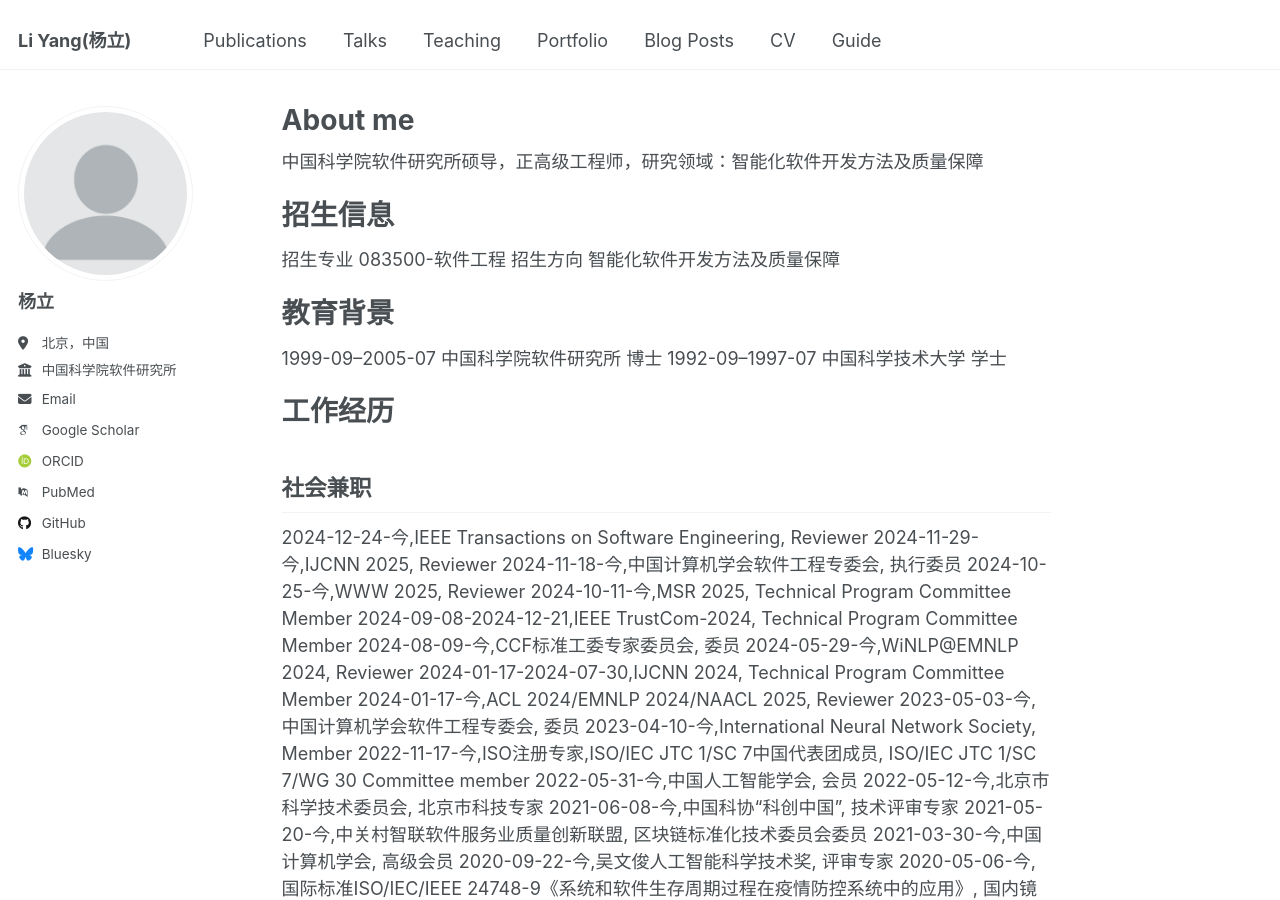
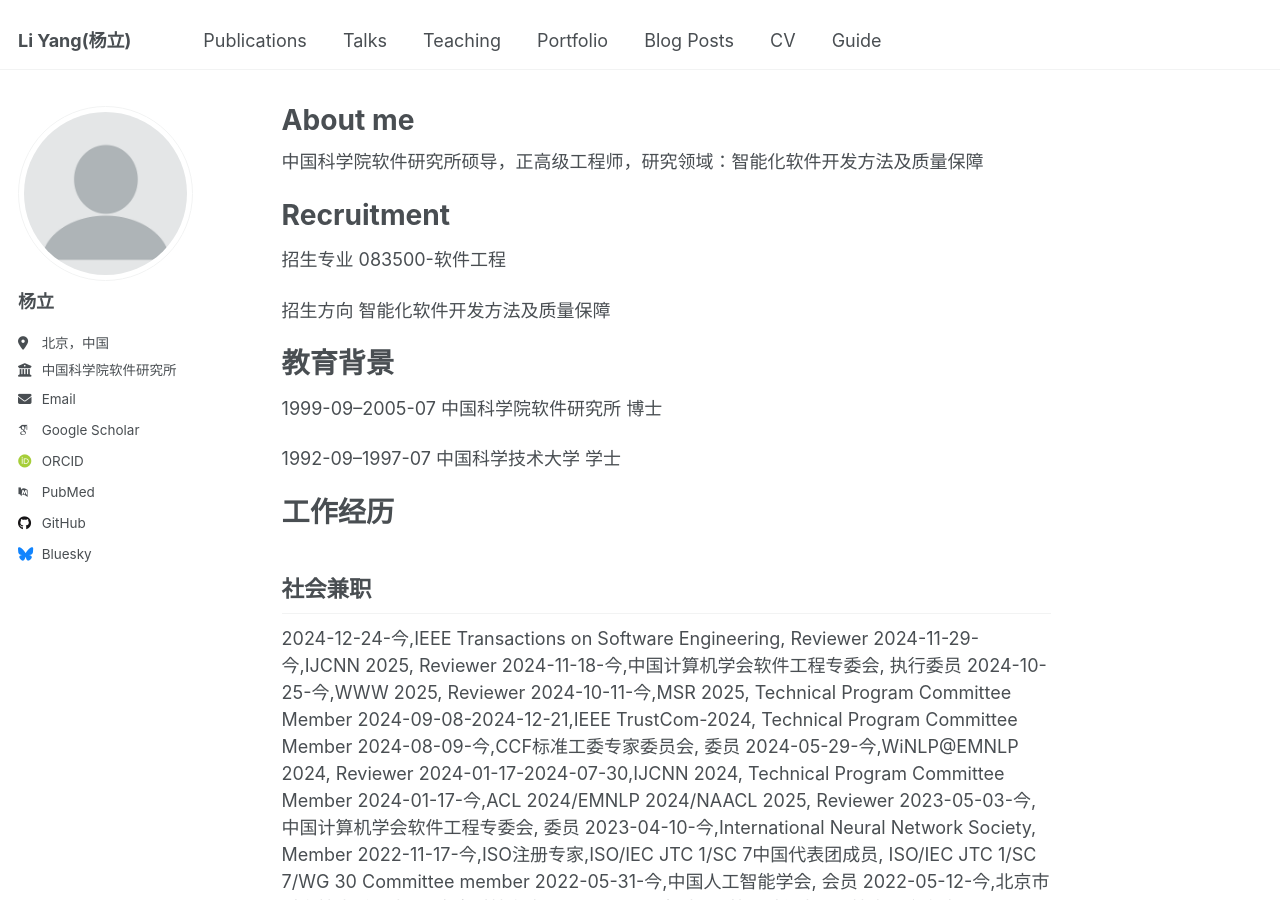
Before and after one commit to yangli8953/yangli8953.github.io, a Jekyll site: the page built from _pages/about.md, in a window 1280 px wide and 900 px high. Built offline with Jekyll 4.4.1, drawn with Linux system fonts in a browser that asks for light colours; some web fonts are replaced.

Commit message:
Update about.md

```diff
--- a/_pages/about.md
+++ b/_pages/about.md
@@ -9,16 +9,18 @@ redirect_from:
 
 中国科学院软件研究所硕导，正高级工程师，研究领域：智能化软件开发方法及质量保障
 
-招生信息
+Recruitment
 ======
 招生专业
 083500-软件工程
+
 招生方向
 智能化软件开发方法及质量保障
 
 教育背景
 ======
 1999-09--2005-07   中国科学院软件研究所   博士
+
 1992-09--1997-07   中国科学技术大学   学士
 
 工作经历
```
